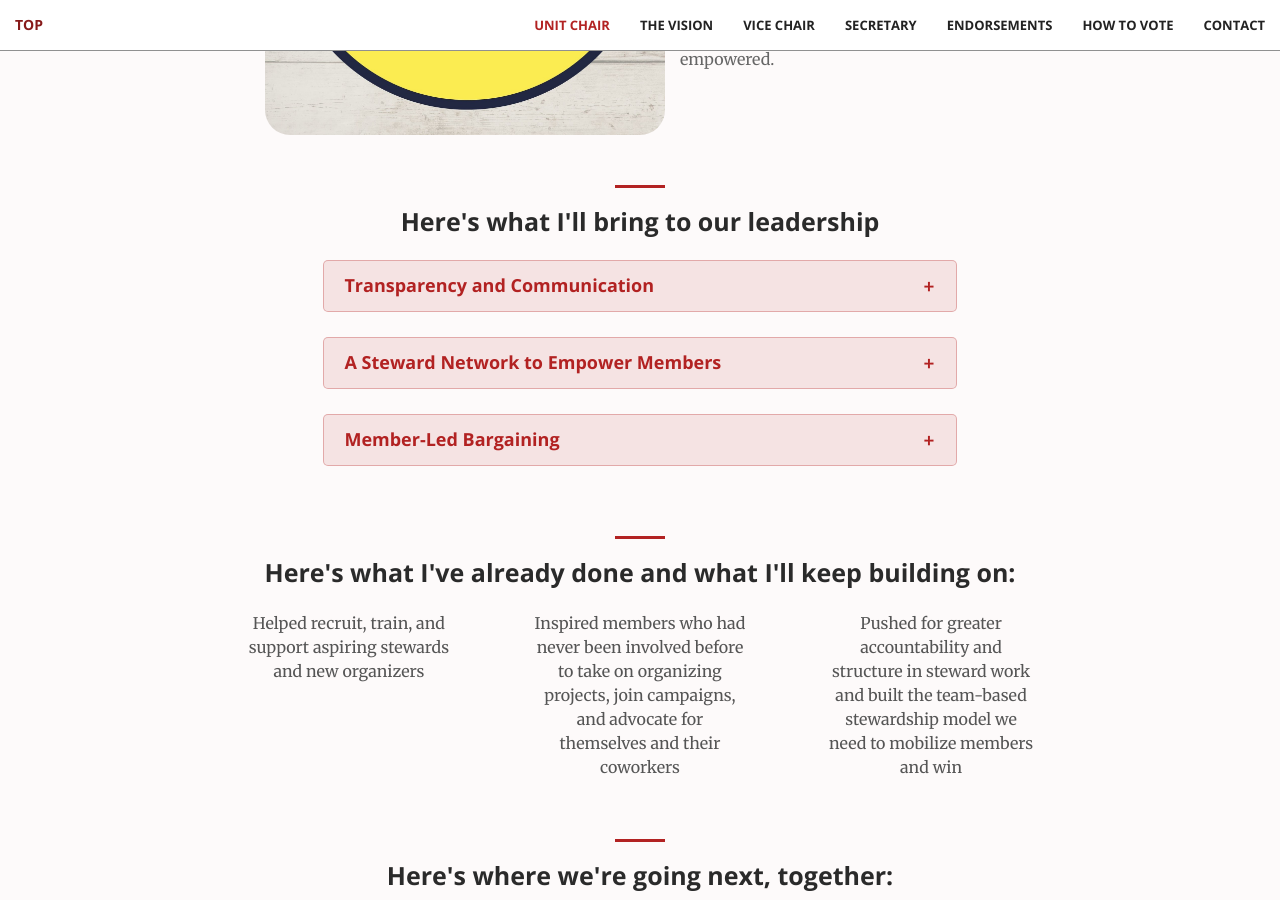
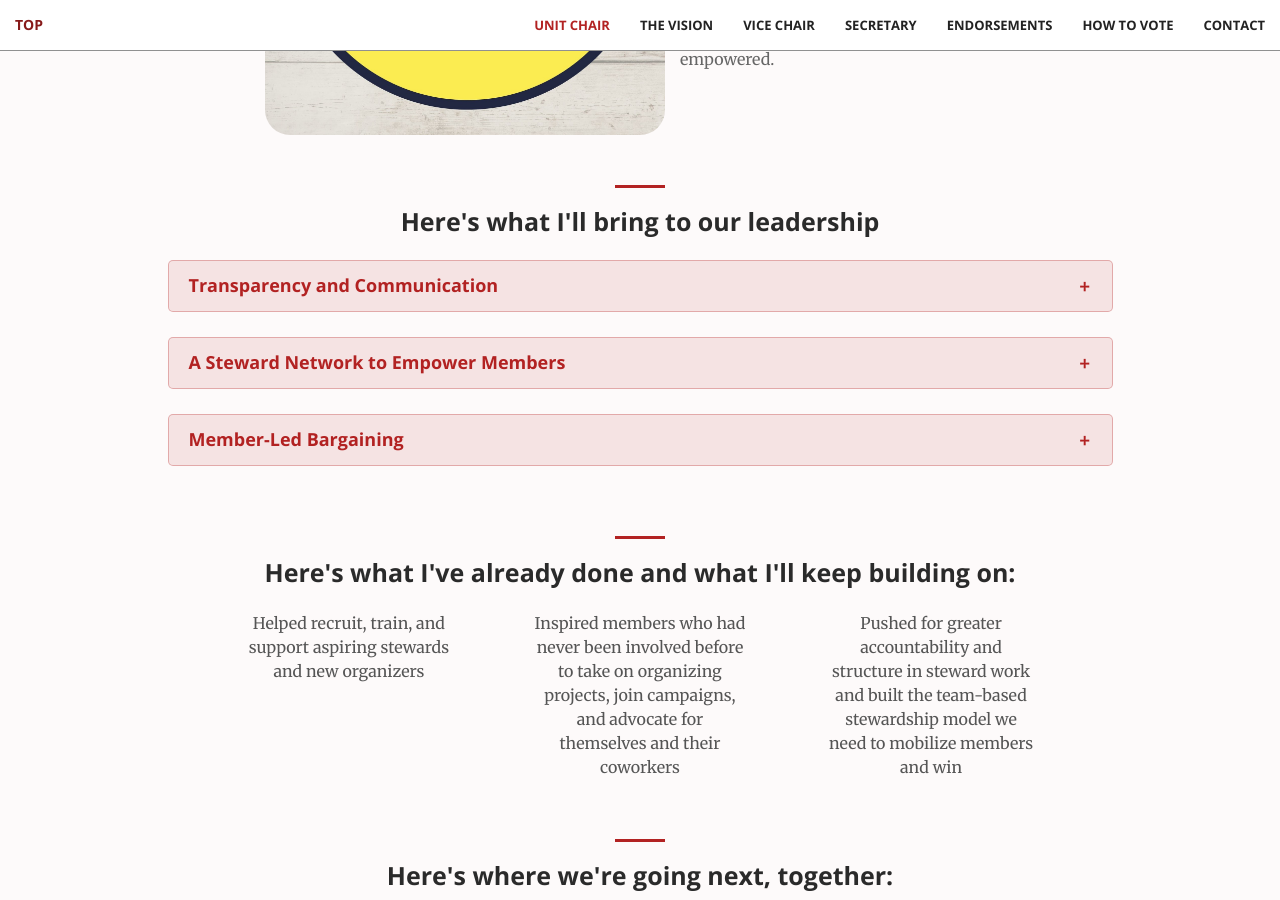
Before and after one commit to viccro/2025-campaign-site-draft, a Jekyll site: the page built from index.html, in a window 1280 px wide and 900 px high, scrolled down 1313 px. Built offline with Jekyll 4.4.1, drawn with Linux system fonts in a browser that asks for light colours.

Commit message:
widen buttons

```diff
--- a/_sass/_base.scss
+++ b/_sass/_base.scss
@@ -152,7 +152,7 @@ p {
     cursor: pointer;
     position: relative;
     transition: background-color 0.3s ease;
-    max-width: 67%;
+    // max-width: 67%;
     margin-left: auto;
     margin-right: auto;
 
```
